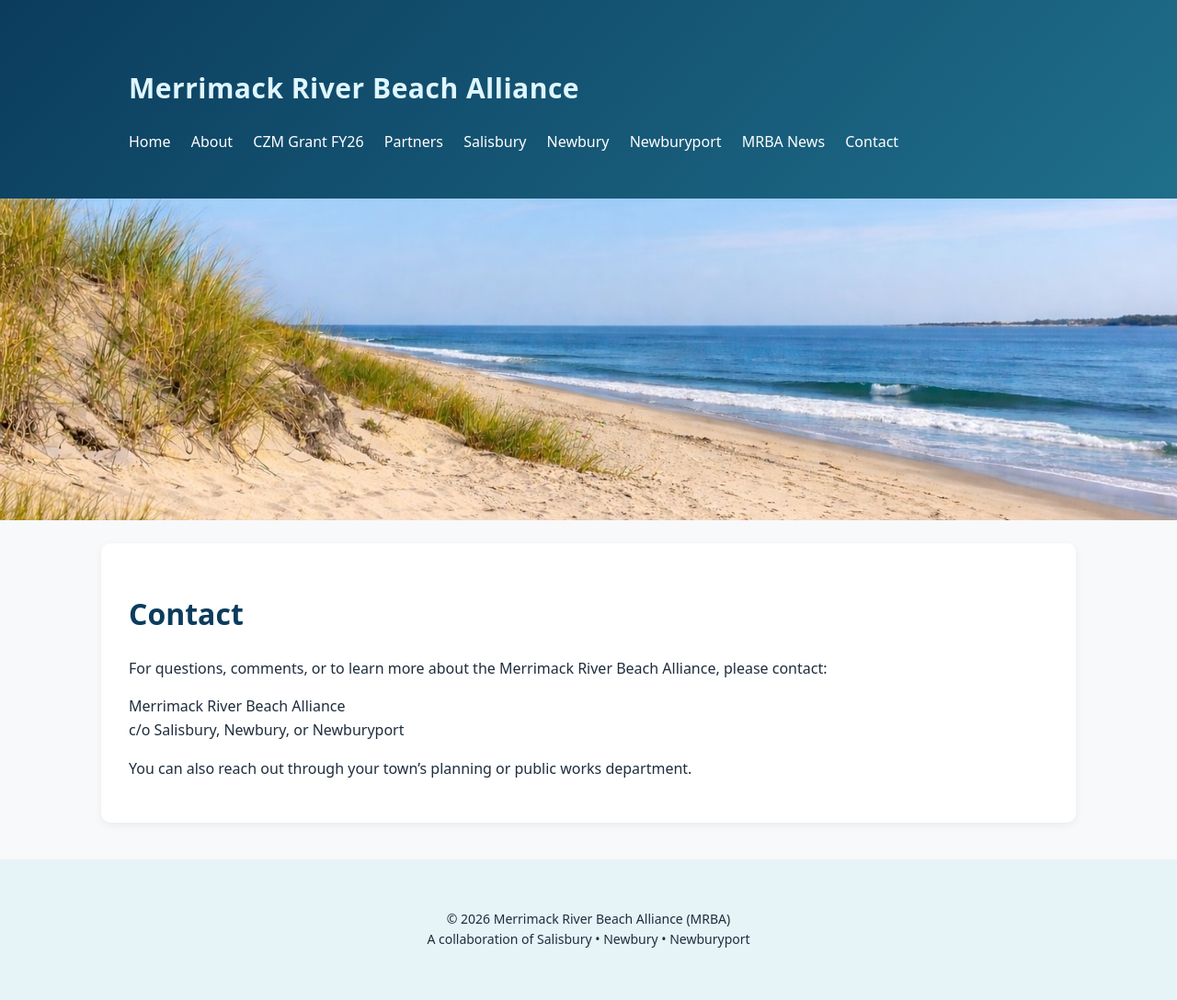
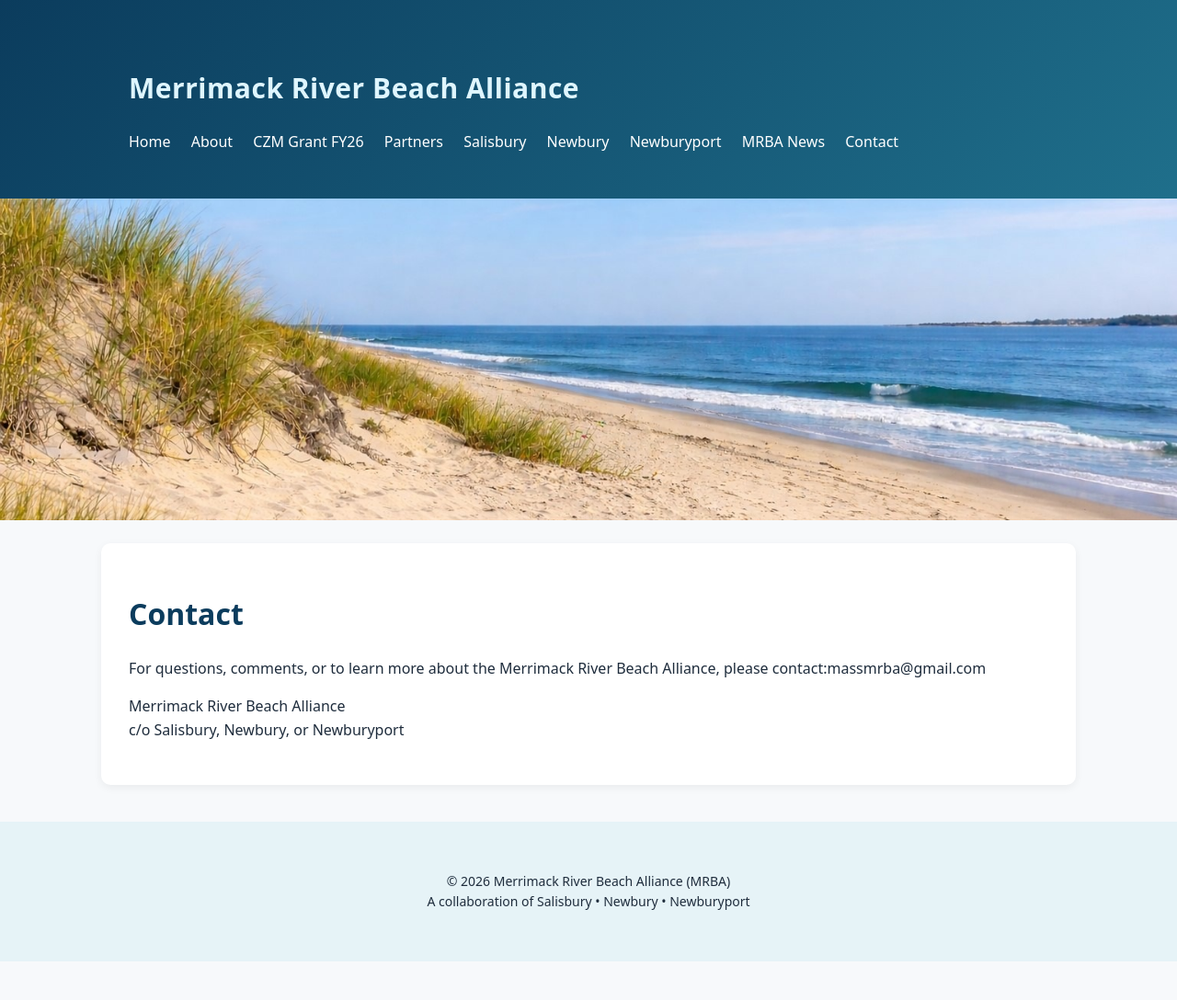
Before and after one commit to MAMRBAGOV/mamrba.gov, a Jekyll site: the page built from contact.md, in a window 1280 px wide. Shown: the whole page at 92% size. Built offline with Jekyll 4.4.1, drawn with Linux system fonts in a browser that asks for light colours; after the commit the page ends 1046 px from its top, so only the background shows below that.

Commit message:
Update contact.md

```diff
--- a/contact.md
+++ b/contact.md
@@ -4,9 +4,7 @@ title: Page Title
 ---
 # Contact
 
-For questions, comments, or to learn more about the Merrimack River Beach Alliance, please contact:
+For questions, comments, or to learn more about the Merrimack River Beach Alliance, please contact:massmrba@gmail.com
 
 Merrimack River Beach Alliance
 c/o Salisbury, Newbury, or Newburyport
-
-You can also reach out through your town’s planning or public works department.
```
